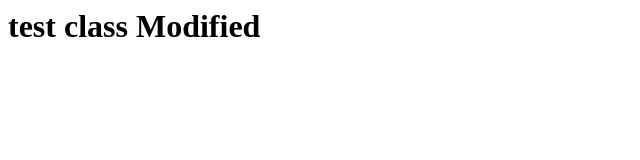
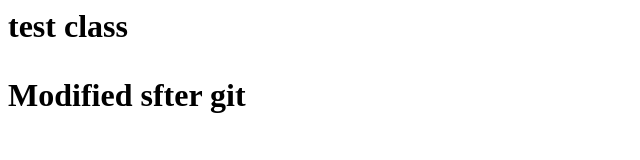
Before and after one commit to Hanojithan/Dev-Test, a plain HTML site: page index.html in a window 1280 px wide. Shown: the whole page, without its empty margins (0-640 px from the left). Drawn offline with Linux system fonts and the light colour scheme.

Commit message:
Update index.html

```diff
--- a/index.html
+++ b/index.html
@@ -1,7 +1,7 @@
 <html>
 <h1>
 test class
-Modified
+<p>Modified sfter git </p>
 
 </h1>
 </html>
```
